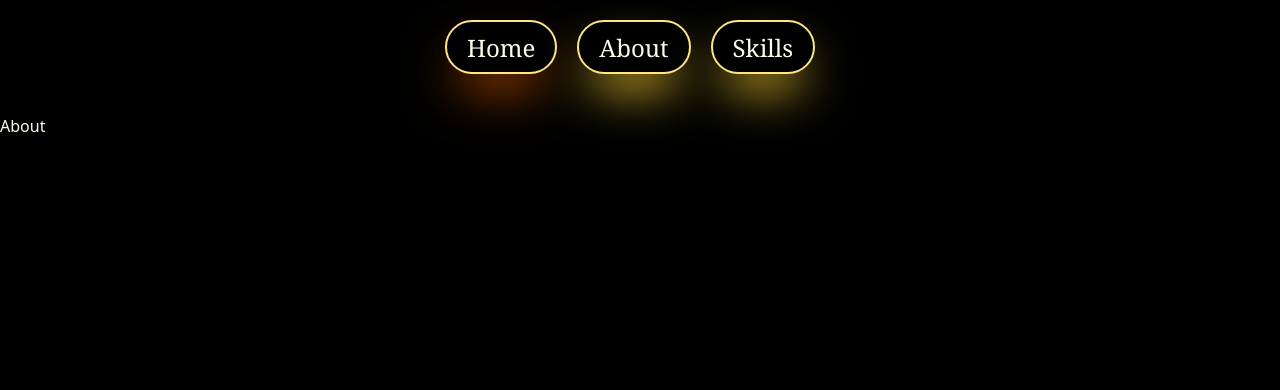
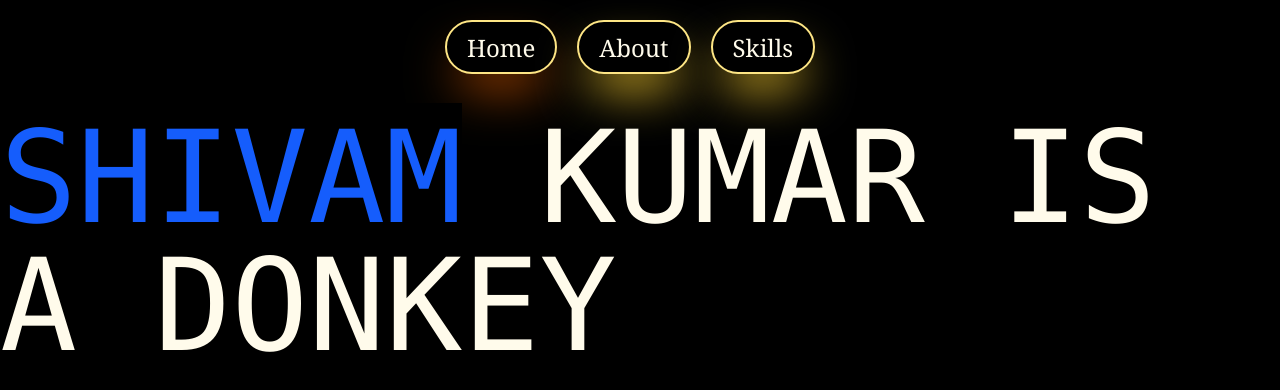
Before and after one commit to adrsshh/adrsshh-portfolio, a React (Vite) app: page /About in a window 1280 px wide. Shown: the top 390 px of the page. Built offline with nearby package versions, Linux system fonts and the light colour scheme.

Commit message:
Update About.jsx

```diff
--- a/components/About.jsx
+++ b/components/About.jsx
@@ -2,7 +2,7 @@ import React from 'react'
 
 const About = () => {
   return (
-    <div className='text-amber-50'>About</div>
+    <div className='text-amber-50 font-mono text-9xl'><span className='text-blue-600'>SHIVAM</span> KUMAR IS A DONKEY</div>
   )
 }
 
```
